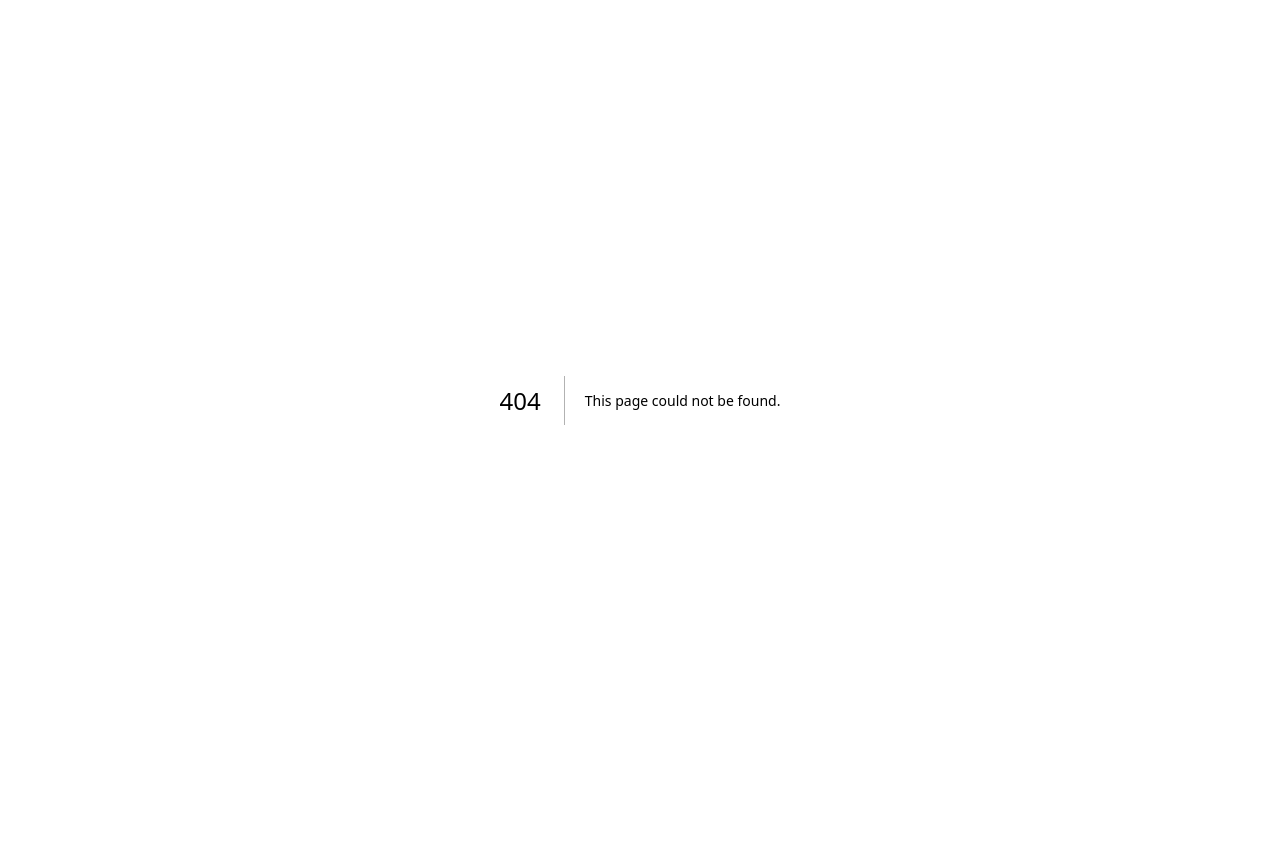
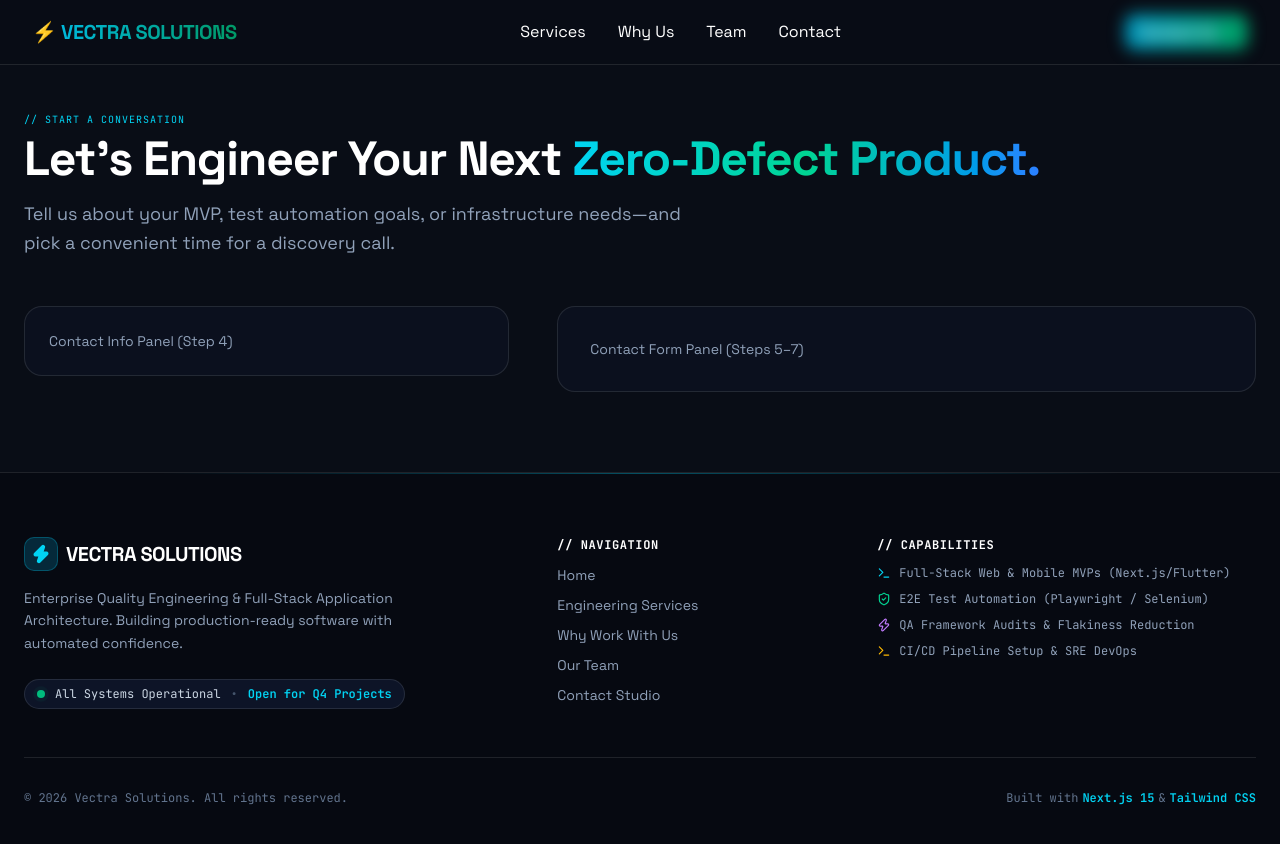
Before and after one commit to Nisal97/VectraTechnologiesWebsite, a Next.js app: page /contact in a window 1280 px wide. Before the commit this address had no page. Shown: the top 844 px of the page. Before the commit the page ends 800 px from the top, so only its background shows below. Built offline with nearby package versions, Linux system fonts and the light colour scheme.

Commit message:
contact form part 1-3

```diff
--- /dev/null
+++ b/app/contact/page.tsx
@@ -0,0 +1,67 @@
+import type { Metadata } from "next";
+import Navbar from "@/components/Navbar";
+import Footer from "@/components/Footer";
+
+export const metadata: Metadata = {
+  title: "Contact Studio",
+  description:
+    "Start a project with Vectra Solutions. Request a quote for Full-Stack Web & Mobile MVPs, Playwright E2E Automation, or SRE Infrastructure.",
+};
+
+export default function ContactPage() {
+  return (
+    <div
+      id="contact-page"
+      data-testid="contact-page"
+      className="min-h-screen bg-[#090d16] text-white flex flex-col"
+    >
+      <Navbar />
+      <main className="flex-1 pt-28 pb-20 px-4 sm:px-6">
+        <section
+          id="contact-hero"
+          data-testid="contact-hero"
+          className="max-w-7xl mx-auto mb-12"
+        >
+          <span className="text-[10px] font-mono text-cyan-400 tracking-widest uppercase mb-2 block">
+            // START A CONVERSATION
+          </span>
+          <h1 className="text-4xl sm:text-5xl font-bold mb-4 tracking-tight">
+            Let's Engineer Your Next{" "}
+            <span className="text-transparent bg-clip-text bg-gradient-to-r from-cyan-400 via-emerald-400 to-blue-500">
+              Zero-Defect Product.
+            </span>
+          </h1>
+          <p className="text-lg text-slate-400 max-w-2xl leading-relaxed">
+            Tell us about your MVP, test automation goals, or infrastructure needs—and pick a convenient time for a discovery call.
+          </p>
+        </section>
+
+        <div
+          id="contact-grid"
+          data-testid="contact-grid"
+          className="max-w-7xl mx-auto mt-12 grid grid-cols-1 lg:grid-cols-12 gap-8 lg:gap-12 items-start"
+        >
+          <div className="lg:col-span-5">
+            <div
+              id="contact-info-slot"
+              data-testid="contact-info-slot"
+              className="rounded-2xl border border-white/10 bg-slate-900/40 p-6 text-slate-400 text-sm"
+            >
+              Contact Info Panel (Step 4)
+            </div>
+          </div>
+          <div className="lg:col-span-7">
+            <div
+              id="contact-form-slot"
+              data-testid="contact-form-slot"
+              className="rounded-2xl border border-white/10 bg-slate-900/40 p-8 text-slate-400 text-sm"
+            >
+              Contact Form Panel (Steps 5–7)
+            </div>
+          </div>
+        </div>
+      </main>
+      <Footer />
+    </div>
+  );
+}
--- a/components/Navbar.tsx
+++ b/components/Navbar.tsx
@@ -53,6 +53,14 @@ export default function Navbar() {
             Team
             <span className="absolute -bottom-1 left-0 h-0.5 w-full bg-gradient-to-r from-cyan-500 to-emerald-600 opacity-0 transition-opacity duration-300 hover:opacity-100"></span>
           </a>
+
+          <Link
+            href="/contact"
+            className="relative text-white hover:text-white transition-colors"
+          >
+            Contact
+            <span className="absolute -bottom-1 left-0 h-0.5 w-full bg-gradient-to-r from-cyan-500 to-emerald-600 opacity-0 transition-opacity duration-300 hover:opacity-100"></span>
+          </Link>
         </div>
 
         {/* Action Button: Contact Us with pulsing green dot */}
@@ -86,12 +94,12 @@ export default function Navbar() {
           >
             Team
           </a>
-          <a
-            href="#contact"
+          <Link
+            href="/contact"
             className="text-2xl font-bold text-white hover:text-emerald-500 transition-colors"
           >
-            Contact Us
-          </a>
+            Contact
+          </Link>
           <button
             onClick={handleMenu}
             className="absolute top-6 right-6 text-white/60"
--- /dev/null
+++ b/lib/contactValidation.ts
@@ -0,0 +1,110 @@
+export const SERVICE_OPTIONS = [
+  "Full-Stack Web & Mobile MVP",
+  "E2E Test Automation (Playwright / Selenium)",
+  "QA Audit & Zero-Defect Consulting",
+  "SRE & Cloud Infrastructure",
+  "Dedicated Engineering Retainer",
+  "Other",
+] as const;
+
+export const ENGAGEMENT_MODEL_OPTIONS = [
+  "Fixed-Price Proposal",
+  "Monthly Retainer",
+  "Advisory & Audit",
+  "Not Sure Yet",
+] as const;
+
+export interface ContactFormValues {
+  firstName: string;
+  lastName: string;
+  company: string;
+  email: string;
+  phone: string;
+  service: string;
+  engagementModel: string;
+  requirement: string;
+  preferredDate: string;
+  preferredTime: string;
+  timezone: string;
+  /** Hidden anti-spam honeypot field — must remain empty for real users */
+  honeypot?: string;
+}
+
+export type ContactFormErrors = Partial<
+  Record<keyof ContactFormValues | "contactMethod", string>
+>;
+
+export interface ValidationResult {
+  isValid: boolean;
+  errors: ContactFormErrors;
+  sanitized: ContactFormValues;
+}
+
+const EMAIL_REGEX = /^[^\s@]+@[^\s@]+\.[^\s@]+$/;
+const PHONE_REGEX = /^[+]?[\d\s().-]{7,20}$/;
+
+export function validateContactForm(
+  raw: Partial<ContactFormValues>
+): ValidationResult {
+  const sanitized: ContactFormValues = {
+    firstName: (raw.firstName ?? "").trim(),
+    lastName: (raw.lastName ?? "").trim(),
+    company: (raw.company ?? "").trim(),
+    email: (raw.email ?? "").trim(),
+    phone: (raw.phone ?? "").trim(),
+    service: (raw.service ?? "").trim(),
+    engagementModel: (raw.engagementModel ?? "").trim(),
+    requirement: (raw.requirement ?? "").trim(),
+    preferredDate: (raw.preferredDate ?? "").trim(),
+    preferredTime: (raw.preferredTime ?? "").trim(),
+    timezone: (raw.timezone ?? "").trim(),
+    honeypot: (raw.honeypot ?? "").trim(),
+  };
+
+  const errors: ContactFormErrors = {};
+
+  if (!sanitized.firstName) {
+    errors.firstName = "First name is required.";
+  } else if (sanitized.firstName.length < 2) {
+    errors.firstName = "First name must be at least 2 characters.";
+  }
+
+  if (!sanitized.lastName) {
+    errors.lastName = "Last name is required.";
+  } else if (sanitized.lastName.length < 2) {
+    errors.lastName = "Last name must be at least 2 characters.";
+  }
+
+  const hasEmail = sanitized.email.length > 0;
+  const hasPhone = sanitized.phone.length > 0;
+
+  if (!hasEmail && !hasPhone) {
+    errors.contactMethod =
+      "Please provide either an email address or a mobile number.";
+  }
+
+  if (hasEmail && !EMAIL_REGEX.test(sanitized.email)) {
+    errors.email = "Please enter a valid email address.";
+  }
+
+  if (hasPhone && !PHONE_REGEX.test(sanitized.phone)) {
+    errors.phone = "Please enter a valid mobile number (7–20 digits).";
+  }
+
+  if (!sanitized.service) {
+    errors.service = "Please select a service.";
+  }
+
+  if (!sanitized.requirement) {
+    errors.requirement = "Please briefly describe your project or requirement.";
+  } else if (sanitized.requirement.length < 10) {
+    errors.requirement =
+      "Please provide at least 10 characters so we understand your needs.";
+  }
+
+  return {
+    isValid: Object.keys(errors).length === 0,
+    errors,
+    sanitized,
+  };
+}
```
